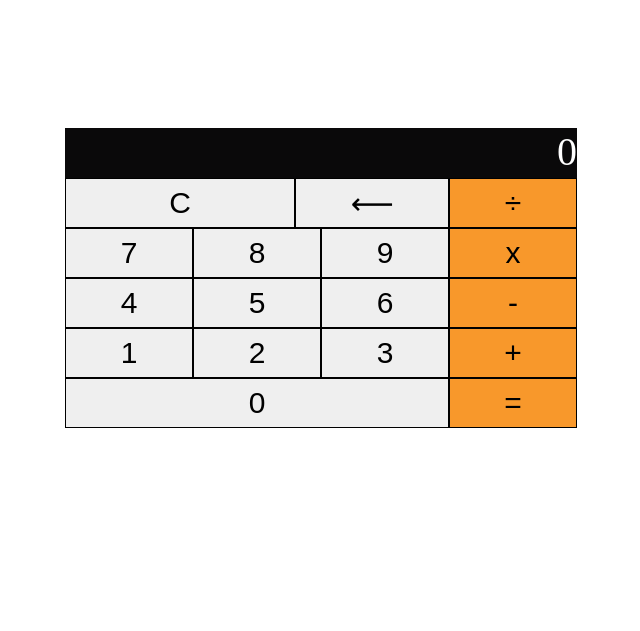
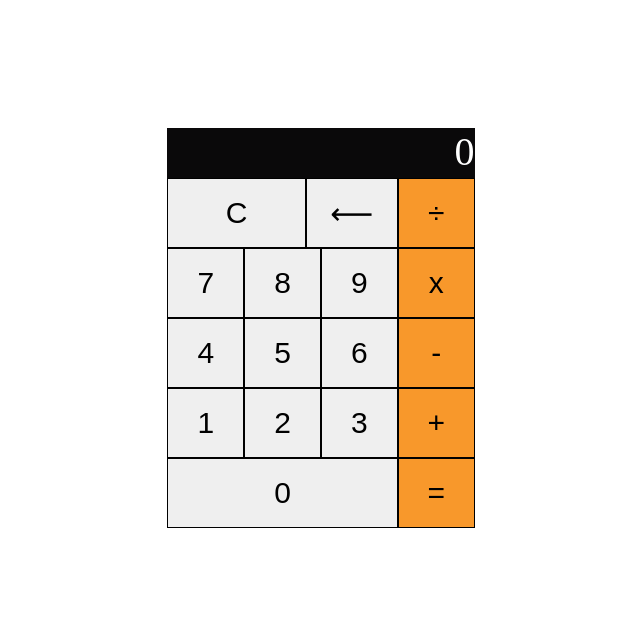
Before and after one commit to Bushckot/calculator-project, a plain HTML site: page index.html in a window 1280 px wide. Shown: the top 631 px of the page, without its empty margins (319-959 px from the left). Drawn offline with Linux system fonts and the light colour scheme.

Commit message:
calculator project

```diff
--- a/calculator.css
+++ b/calculator.css
@@ -2,11 +2,16 @@
     box-sizing: border-box;
 }
 body{
-    margin: 10% 30% 50% 30%;
+    margin: 10% 38% 50% 38%;
+
+}
+.calculator{
+    width:100%;
+    height:500px;
 }
 button{
     width:25%;
-height:50px;
+height:70px;
     border:1px solid black;
 
     font-size: 30px;
@@ -43,6 +48,7 @@ font-size: 2.5rem;
     flex:1;
 
 
+
 }
 .zero{
     width: 75%;
--- a/index.html
+++ b/index.html
@@ -9,6 +9,7 @@
     <title>Calculator</title>
 </head>
 <body>
+    <div class="calculator">
 <div class="screen">0</div>
     <div class="buttons">
 
@@ -31,6 +32,7 @@
         <button class="divide operations " >÷</button>
 
     </div>
+    </div>
     <script src='calculator.js'></script>
 
 </body>
```
